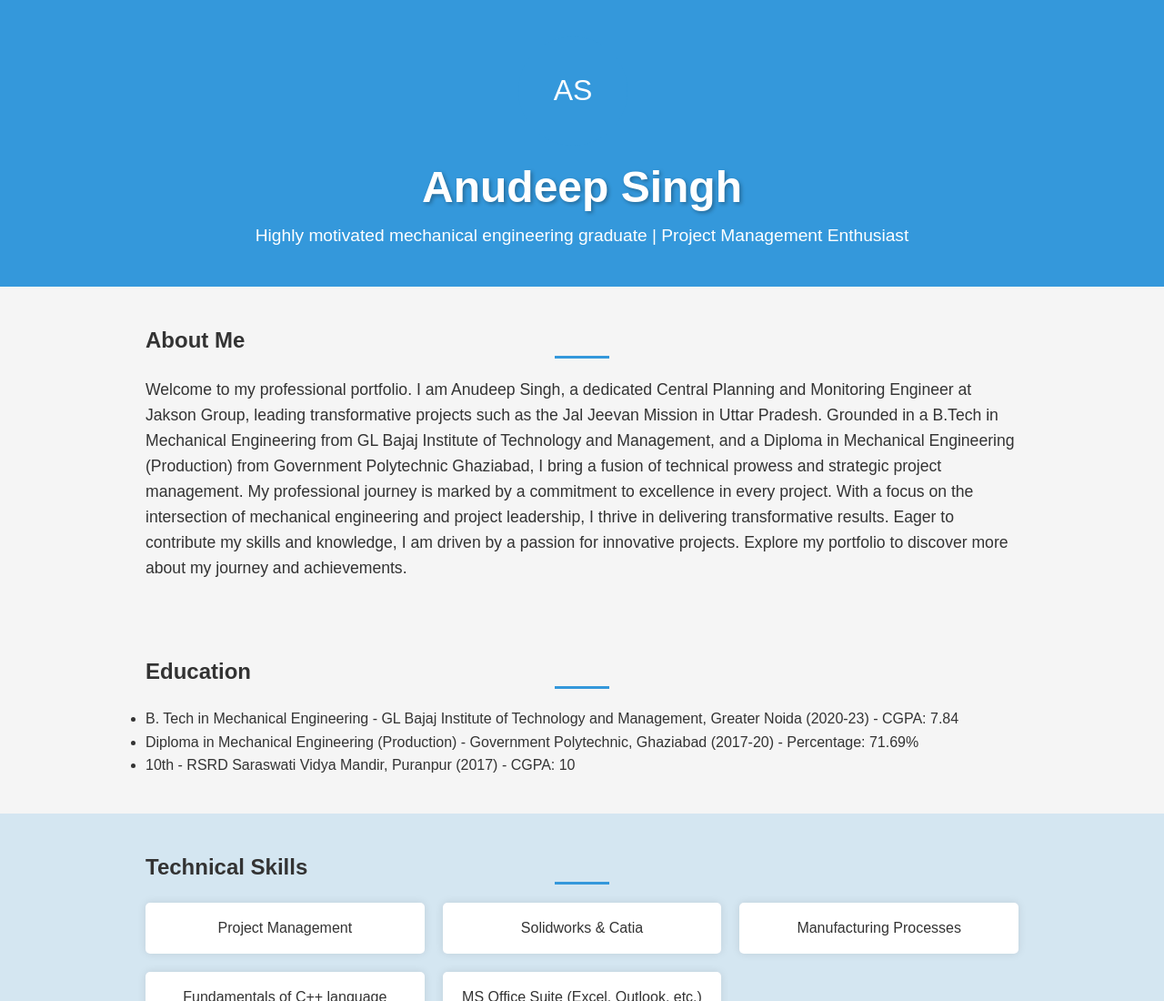
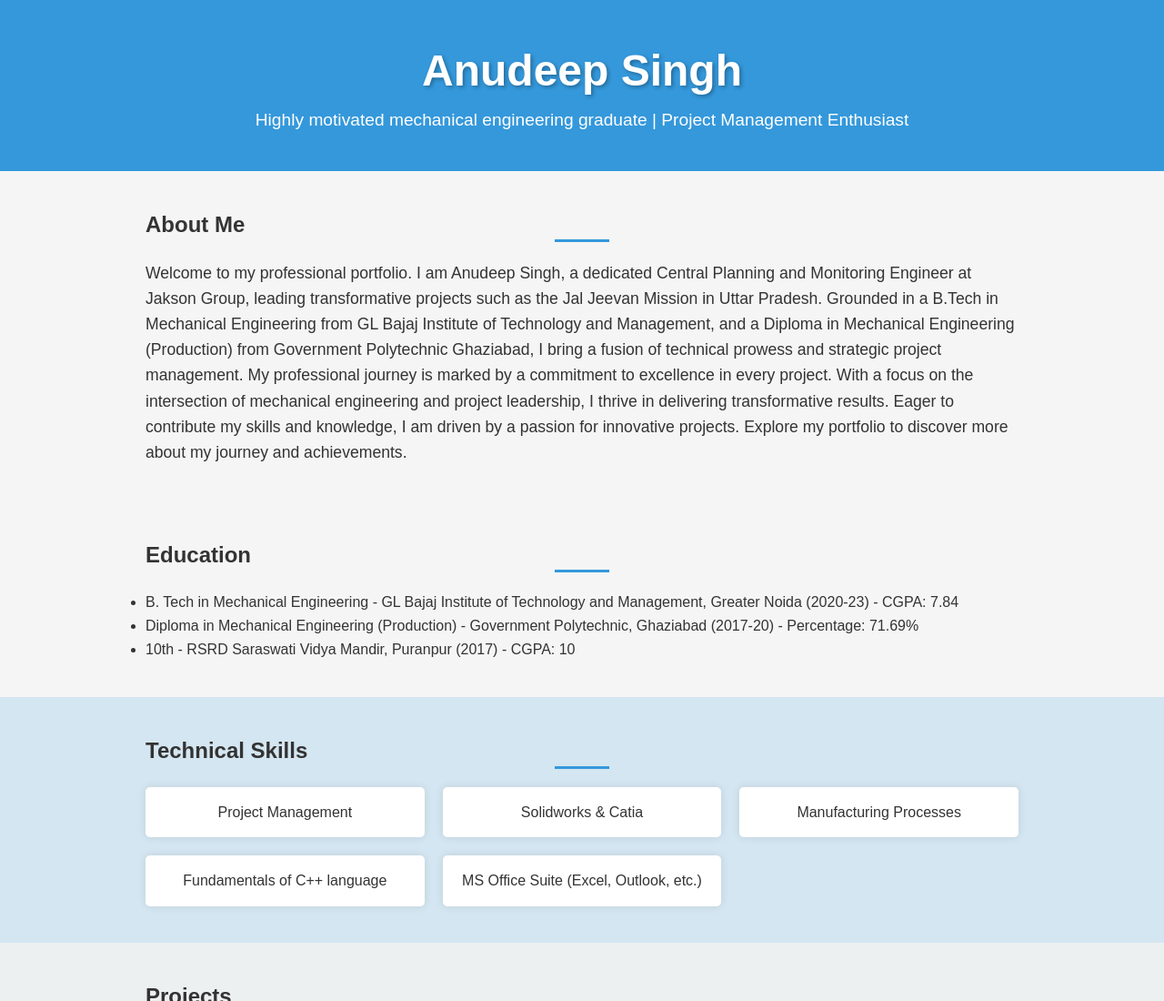
Before and after one commit to AnudeepThakur/AnudeepThakur.github.io, a plain HTML site: page index.html in a window 1280 px wide. Shown: the top 1100 px of the page at 91% size. Drawn offline with nearby package versions, Linux system fonts and the light colour scheme.

Commit message:
Update index.html

```diff
--- a/index.html
+++ b/index.html
@@ -14,9 +14,6 @@
 
     <header>
         <div class="container">
-            <div class="circle">
-                <span>AS</span>
-            </div>
             <h1>Anudeep Singh</h1>
             <p>Highly motivated mechanical engineering graduate | Project Management Enthusiast</p>
         </div>
```
